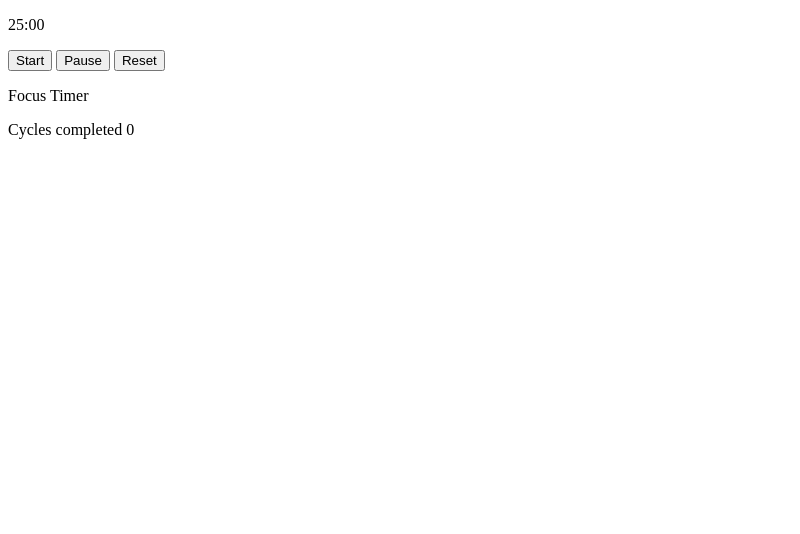
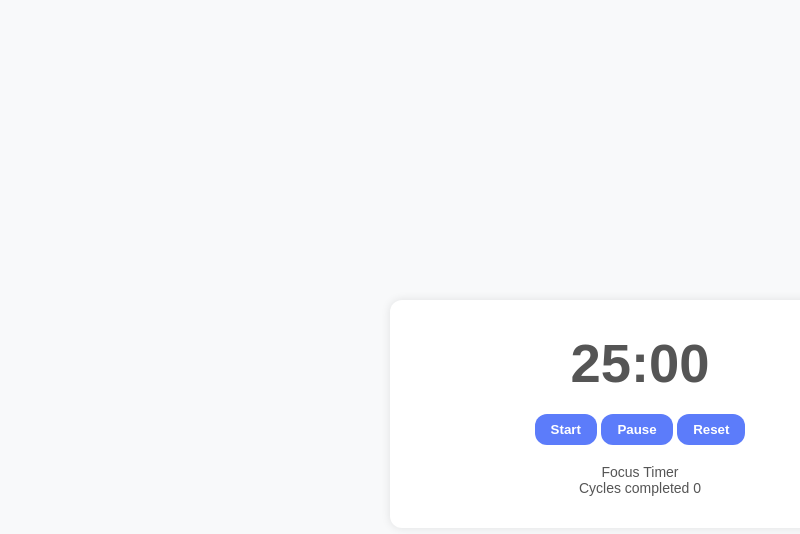
Before and after one commit to laumwema733/promodora_timer, a plain HTML site: page index.html in a window 1280 px wide. Shown: the whole page, without its empty margins (0-800 px from the left). Drawn offline with Linux system fonts and the light colour scheme.

Commit message:
add css file and styled the frontend

```diff
--- a/index.html
+++ b/index.html
@@ -3,6 +3,7 @@
   <head>
     <meta charset="UTF-8" />
     <meta name="viewport" content="width=device-width, initial-scale=1.0" />
+    <link rel="stylesheet" href="styles.css" />
     <title>Promodern timer</title>
   </head>
   <body>
@@ -12,9 +13,9 @@
       </div>
 
       <div class="controller">
-        <button>Start</button>
-        <button>Pause</button>
-        <button>Reset</button>
+        <button class="btn">Start</button>
+        <button class="btn">Pause</button>
+        <button class="btn">Reset</button>
       </div>
       <div class="info">
         <p>Focus Timer</p>
--- /dev/null
+++ b/styles.css
@@ -0,0 +1,50 @@
+* {
+  margin: 0;
+  padding: 0;
+  box-sizing: border-box;
+}
+body {
+  width: 100%;
+  color: #555;
+  background: #f8f9fa;
+  font-family: sans-serif;
+}
+.board {
+  max-width: 500px;
+  border-radius: 12px;
+  margin: 300px auto;
+  display: flex;
+  flex-direction: column;
+  align-items: center;
+  gap: 1.2em;
+  padding-block: 2em;
+  background: #fff;
+  box-shadow: 0 0 10px rgba(0, 0, 0, 0.1);
+}
+.clock {
+  font-size: 3.4rem;
+  font-weight: bold;
+}
+.btn {
+  border: none;
+  background-color: #5c7cfa;
+  color: #fff;
+  padding: 0.6em 1.2em;
+  font-weight: 600;
+  border-radius: 12px;
+  cursor: pointer;
+  transition: all 0.2s ease-in;
+
+  &:hover {
+    opacity: 0.9;
+  }
+  &:active {
+    transform: translateY(5px);
+    box-shadow: 3px 3px #adb5bd;
+  }
+}
+.info {
+  text-align: center;
+  font-size: 14px;
+  font-weight: small;
+}
```
